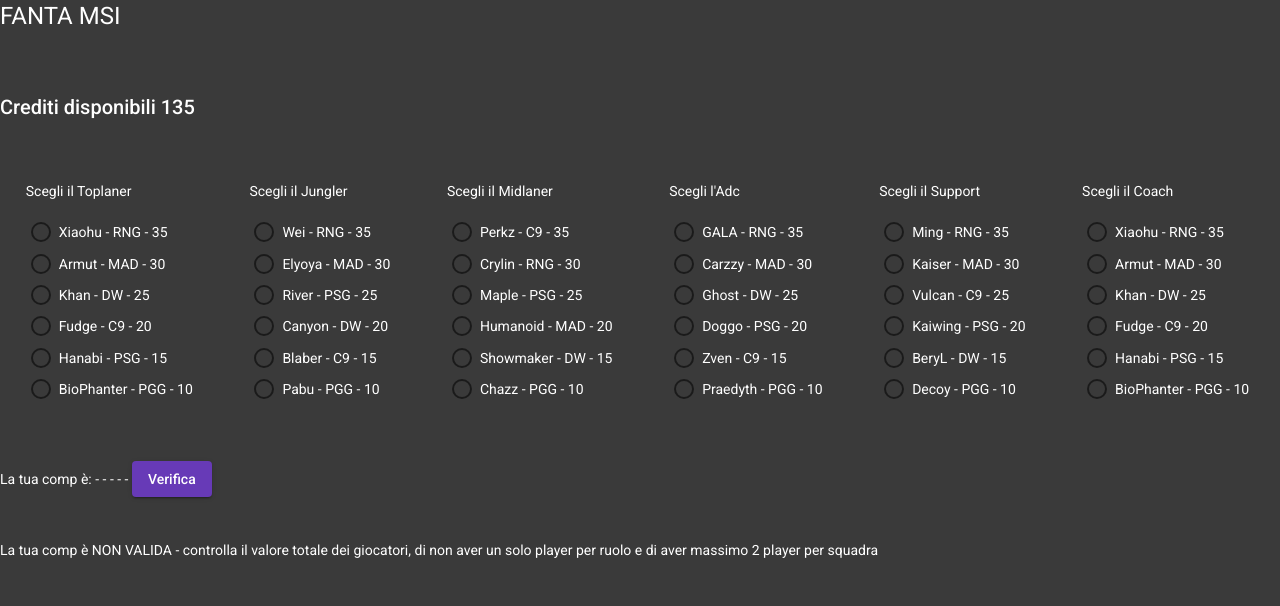
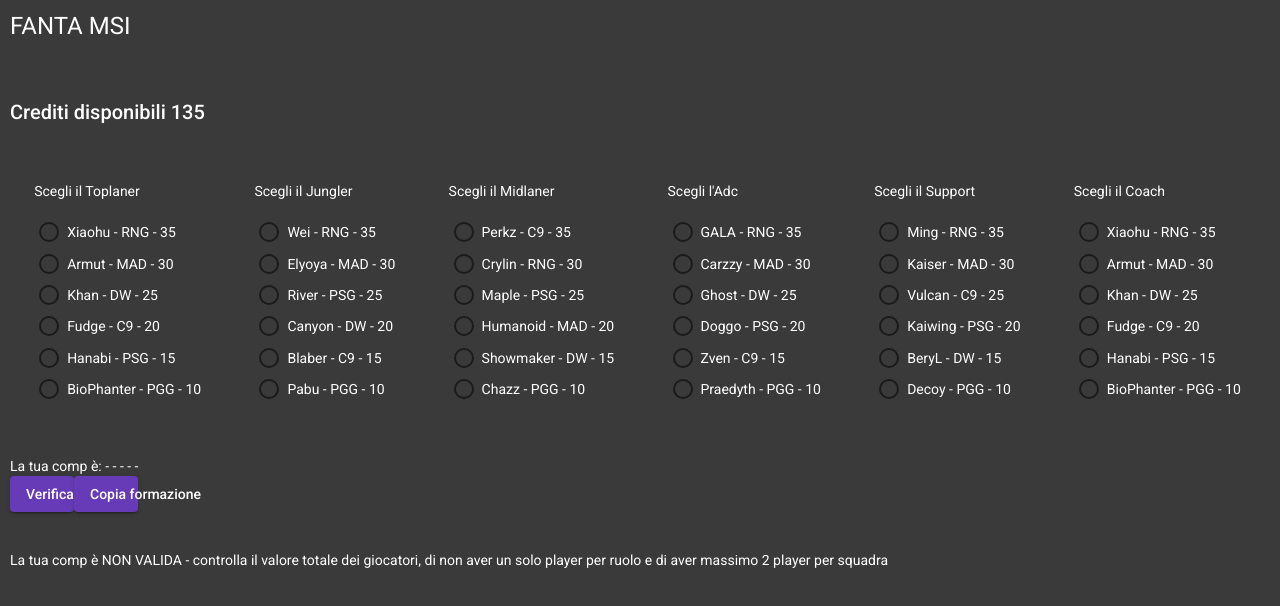
Before and after one commit to Mattacchione/fanta-msi, an Angular app: page / in a window 1280 px wide. Shown: the top 606 px of the page. Built offline with nearby package versions, Linux system fonts and the light colour scheme.

Commit message:
copy function

```diff
--- a/src/app/app.component.html
+++ b/src/app/app.component.html
@@ -64,11 +64,16 @@
     </div>
   </div>
 
-  <div>
-    <span>La tua comp è: {{comp.top?.player}} - {{comp.jungle?.player}} - {{comp.mid?.player}} - {{comp.adc?.player}} -
-      {{comp.supp?.player}} -
-      {{comp.coach?.player}}</span>
-    <button mat-raised-button color="primary" (click)="verifyComp()">Verifica</button>
+  <div class="comp">
+    <span>La tua comp è:
+      <span id="copy-comp">{{comp.top?.player}} - {{comp.jungle?.player}} - {{comp.mid?.player}} - {{comp.adc?.player}} -
+        {{comp.supp?.player}} -
+        {{comp.coach?.player}}</span>
+    </span>
+    <div>
+      <button mat-raised-button color="primary" (click)="verifyComp()">Verifica</button>
+      <button mat-raised-button color="primary" [cdkCopyToClipboard]="copy()">Copia formazione</button>
+    </div>
   </div>
 
 
--- a/src/app/app.component.scss
+++ b/src/app/app.component.scss
@@ -10,6 +10,16 @@
     justify-content: space-around;
 }
 
+.comp {
+    display: flex;
+    flex-direction: column;
+    div {
+        display: flex;
+        justify-content: space-between;
+        width: 10%;
+    }
+}
+
 .example-radio-group {
     display: flex;
     flex-direction: column;
--- a/src/app/app.component.ts
+++ b/src/app/app.component.ts
@@ -277,4 +277,8 @@ export class AppComponent {
     }
   }
 
+  copy() {
+    return String(this.comp.top?.player) + ' ' + String(this.comp.jungle?.player) + ' ' + String(this.comp.mid?.player) + ' ' + String(this.comp.adc?.player) + ' ' + String(this.comp.supp?.player) + ' ' + String(this.comp.coach?.player)
+  }
+
 }
--- a/src/app/app.module.ts
+++ b/src/app/app.module.ts
@@ -5,7 +5,8 @@ import { AppComponent } from './app.component';
 import { BrowserAnimationsModule } from '@angular/platform-browser/animations';
 import { MatRadioModule } from '@angular/material/radio';
 import { FormsModule } from '@angular/forms';
-import {MatButtonModule} from '@angular/material/button';
+import { MatButtonModule } from '@angular/material/button';
+import { ClipboardModule } from '@angular/cdk/clipboard';
 
 @NgModule({
   declarations: [
@@ -16,7 +17,8 @@ import {MatButtonModule} from '@angular/material/button';
     BrowserAnimationsModule,
     FormsModule,
     MatRadioModule,
-    MatButtonModule
+    MatButtonModule,
+    ClipboardModule
   ],
   providers: [],
   bootstrap: [AppComponent]
--- a/src/styles.scss
+++ b/src/styles.scss
@@ -1,4 +1,4 @@
 /* You can add global styles to this file, and also import other style files */
 
 html, body { height: 100%;}
-body { margin: 0; font-family: Roboto, "Helvetica Neue", sans-serif; background-color: rgb(58, 58, 58); color: white;}
+body { margin: 10px; font-family: Roboto, "Helvetica Neue", sans-serif; background-color: rgb(58, 58, 58); color: white;}
```
